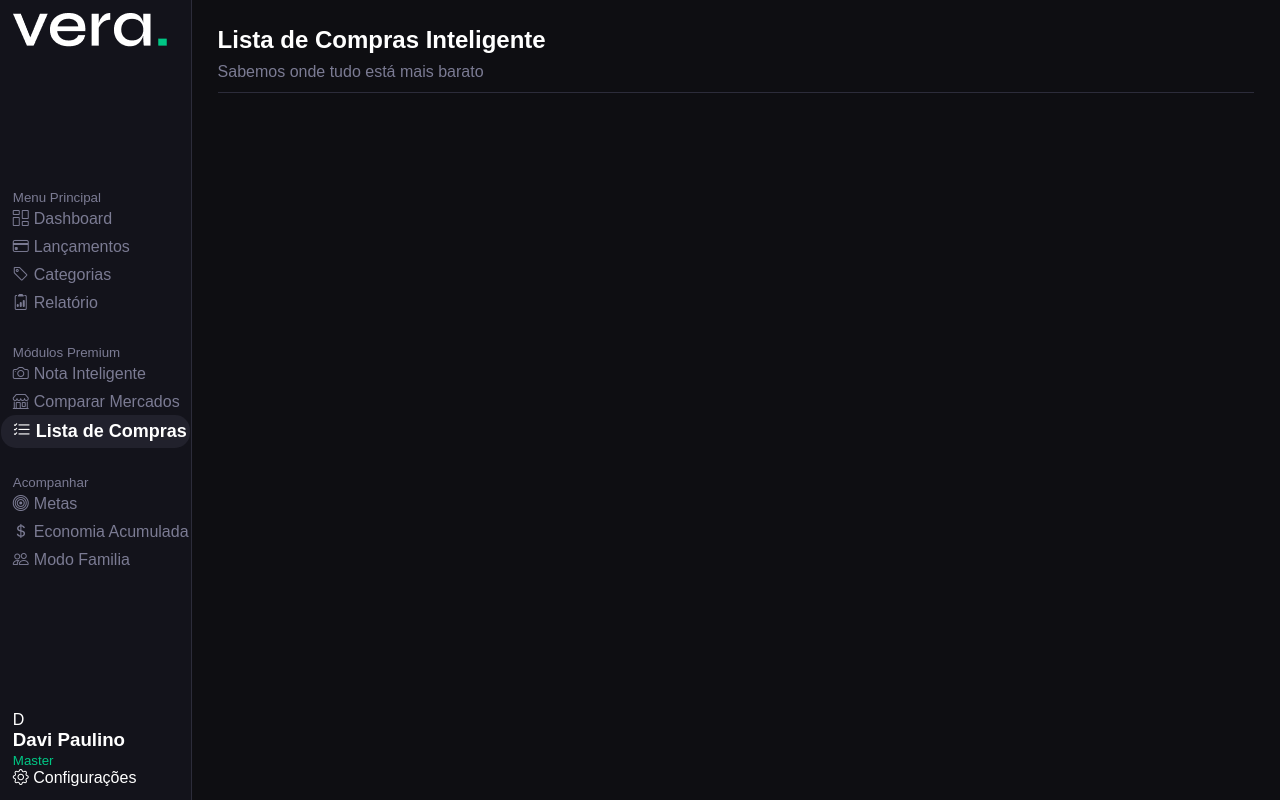
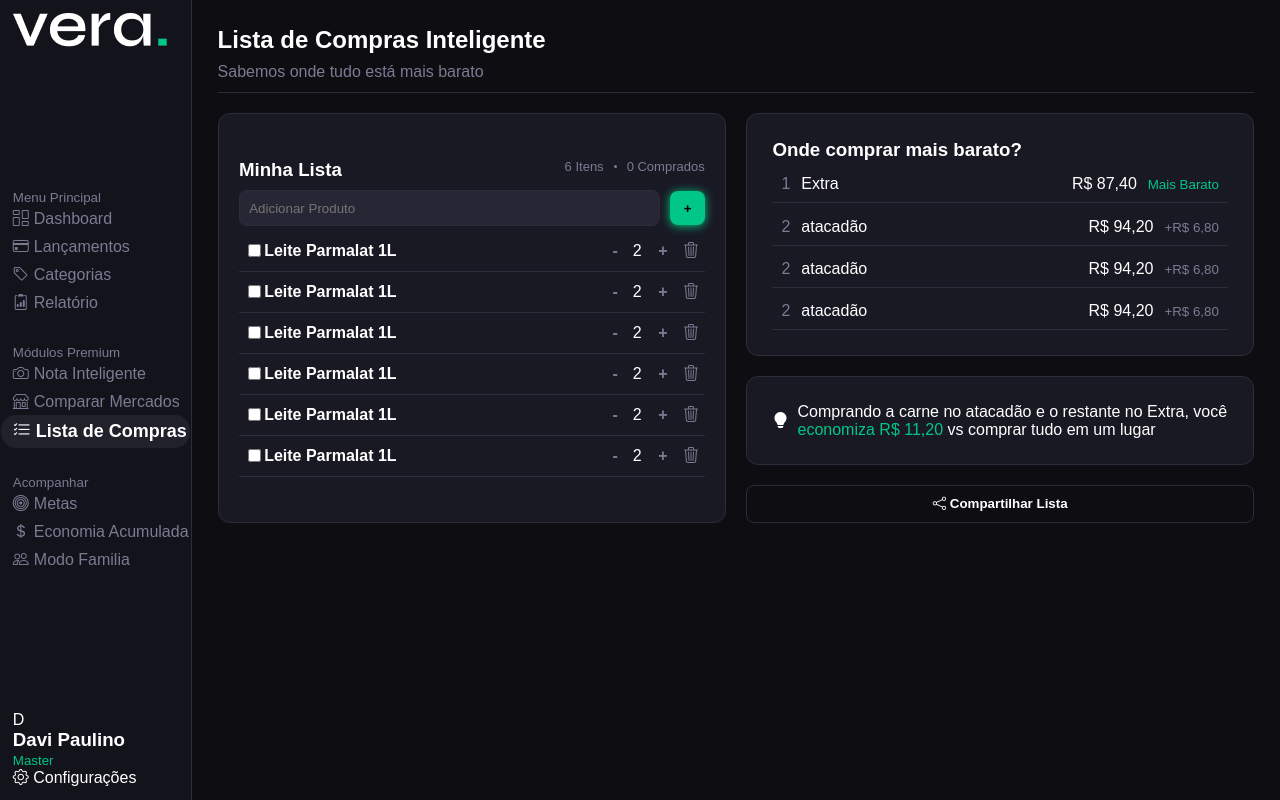
Before and after one commit to Davimpaulino/Vera.Finance, a React (Vite) app in the folder frontend/: page /lista in a window 1280 px wide. Built offline with nearby package versions, Linux system fonts and the light colour scheme.

Commit message:
Lista de Compras

```diff
--- a/frontend/src/Css/Sistema/Lista.css
+++ b/frontend/src/Css/Sistema/Lista.css
@@ -0,0 +1,97 @@
+.sistema .lista{
+    grid-column: 1/5;
+    grid-row: 2/5;
+    display: flex;
+    flex-direction: column;
+    padding: 4%;
+}
+.sistema .lista header{
+    width: 100%;
+    justify-content: space-between;
+    border: none;
+}
+.sistema .lista header div.description{
+    display: flex;
+    justify-content: center;
+    align-items: center;
+    font-size: small;
+}
+.sistema .lista .add{
+    width: 100%;
+    display: flex;
+    justify-content: center;
+    align-items: center;
+}
+.sistema .lista input{
+    width: 100%;
+    margin-right: 2%;
+}
+.sistema .lista .add button{
+    min-width: 0;
+    min-height: 0;
+    padding: 2% 3%;
+}
+.sistema .lista .produtos{
+    width: 100%;
+}
+.sistema .lista .produtos .item{
+    display: flex;
+    justify-content: space-between;
+    align-items: center;
+    width: 100%;
+    border-bottom: var(--border);
+    padding: 2%;
+}
+.sistema .lista .produtos .item .info{
+    display: flex;
+    justify-content: start;
+    align-items: center;
+    text-wrap: nowrap;
+}
+.sistema .lista .produtos .item .actions{
+    display: flex;
+    justify-content: end;
+    align-items: center;
+    gap: 15px;
+}
+.sistema .lista .produtos .item .actions button{
+    font-size: 16px;
+}
+
+.sistema .ranking{
+    grid-column: 5/9;
+    display: flex;
+    flex-direction: column;
+}
+.sistema .ranking .mercado{
+    width: 100%;
+    display: flex;
+    justify-content: space-between;
+    padding: 2%;
+    border-bottom: var(--border);
+}
+.sistema .ranking .mercado .valor,
+.sistema .ranking .mercado .info{
+    width: 50%;
+}
+.sistema .ranking .mercado .valor{
+    text-align: end;
+}
+.sistema .ranking .mercado .info .description{
+    margin-right: 5%;
+}
+.sistema .ranking .mercado .valor .description,
+.sistema .ranking .mercado .valor .txt-primary{
+    margin-left: 5%;
+}
+.sistema .dica{
+    grid-column: 5/9;
+    display: flex;
+    flex-direction: row;
+    gap: 2%;
+    align-items: center;
+}
+.sistema button{
+    grid-column: 5/9;
+    padding: 2%;
+}
--- a/frontend/src/Css/index.css
+++ b/frontend/src/Css/index.css
@@ -49,6 +49,7 @@ input{
   transition: all ease-in-out 0.3s;
   color: white;
   border: var(--border);
+  padding: 2%;
 }
 input:hover,
 input:focus{
@@ -68,6 +69,13 @@ input:focus{
   color: var(--descripition);
 }
 
+button.transp{
+  background-color: transparent;
+  border: none;
+  min-width: 0px;
+  min-height: 0px;
+  color: var(--descripition);
+}
 .btn-secondary{
   background: transparent;
   color: var(--txt-c);
--- a/frontend/src/Sistema/Economia.jsx
+++ b/frontend/src/Sistema/Economia.jsx
@@ -34,7 +34,6 @@ function App() {
                 <small>Acompanhar</small>
                 <ul>
                     <li><Link to='/metas'><i class="bi bi-bullseye"></i> Metas</Link></li>
-                    <li><Link to='/historico'><i class="bi bi-graph-up"></i> Histórico de Perços</Link></li>
                     <li className='active'><Link to='/economia'> <i class="bi bi-currency-dollar"></i> Economia Acumulada</Link></li>
                     <li><Link to='/familia'><i class="bi bi-people"></i> Modo Familia</Link></li>
                 </ul>
--- a/frontend/src/Sistema/Familia.jsx
+++ b/frontend/src/Sistema/Familia.jsx
@@ -34,7 +34,6 @@ function App() {
                 <small>Acompanhar</small>
                 <ul>
                     <li><Link to='/metas'><i class="bi bi-bullseye"></i> Metas</Link></li>
-                    <li><Link to='/historico'><i class="bi bi-graph-up"></i> Histórico de Perços</Link></li>
                     <li><Link to='/economia'><i class="bi bi-currency-dollar"></i> Economia Acumulada</Link></li>
                     <li className='active'><Link><i class="bi bi-people"></i> Modo Familia</Link></li>
                 </ul>
--- a/frontend/src/Sistema/Lista.jsx
+++ b/frontend/src/Sistema/Lista.jsx
@@ -58,6 +58,151 @@ function App() {
                 <p className="description">Sabemos onde tudo está mais barato</p>
             </div>
         </header>
+
+        <div className="lista card">
+            <header>
+                <h3>Minha Lista</h3>
+                <div className="description">
+                    <span>6 Itens</span>
+                    <div className="circle"></div>
+                    <span>0 Comprados</span>
+                </div>
+            </header>
+            <div className="add">
+                    <input type="text" placeholder='Adicionar Produto'/>
+                    <button className="btn-primary">+</button>
+            </div>
+
+            <div className="produtos">
+                <div className="item">
+                    <div className="info">
+                        <input type="checkbox" />
+                        <h4>Leite Parmalat 1L</h4>
+                    </div>
+                   <div className="actions">
+                        <button className="transp">-</button>
+                        <span>2</span>
+                        <button className="transp">+</button>
+                        <button className="transp"><i class="bi bi-trash3"></i></button>
+                   </div>
+                </div>
+                <div className="item">
+                    <div className="info">
+                        <input type="checkbox" />
+                        <h4>Leite Parmalat 1L</h4>
+                    </div>
+                   <div className="actions">
+                        <button className="transp">-</button>
+                        <span>2</span>
+                        <button className="transp">+</button>
+                        <button className="transp"><i class="bi bi-trash3"></i></button>
+                   </div>
+                </div>
+                <div className="item">
+                    <div className="info">
+                        <input type="checkbox" />
+                        <h4>Leite Parmalat 1L</h4>
+                    </div>
+                   <div className="actions">
+                        <button className="transp">-</button>
+                        <span>2</span>
+                        <button className="transp">+</button>
+                        <button className="transp"><i class="bi bi-trash3"></i></button>
+                   </div>
+                </div>
+                <div className="item">
+                    <div className="info">
+                        <input type="checkbox" />
+                        <h4>Leite Parmalat 1L</h4>
+                    </div>
+                   <div className="actions">
+                        <button className="transp">-</button>
+                        <span>2</span>
+                        <button className="transp">+</button>
+                        <button className="transp"><i class="bi bi-trash3"></i></button>
+                   </div>
+                </div>
+                <div className="item">
+                    <div className="info">
+                        <input type="checkbox" />
+                        <h4>Leite Parmalat 1L</h4>
+                    </div>
+                   <div className="actions">
+                        <button className="transp">-</button>
+                        <span>2</span>
+                        <button className="transp">+</button>
+                        <button className="transp"><i class="bi bi-trash3"></i></button>
+                   </div>
+                </div>
+                <div className="item">
+                    <div className="info">
+                        <input type="checkbox" />
+                        <h4>Leite Parmalat 1L</h4>
+                    </div>
+                   <div className="actions">
+                        <button className="transp">-</button>
+                        <span>2</span>
+                        <button className="transp">+</button>
+                        <button className="transp"><i class="bi bi-trash3"></i></button>
+                   </div>
+                </div>
+            </div>
+        </div>
+
+        <div className="card ranking">
+            <h3>Onde comprar mais barato?</h3>
+            <div className="mercado">
+                <div className="info">
+                    <span className='description'>1</span>
+                    <span>Extra</span>
+                </div>
+                <div className="valor">
+                    <span>R$ 87,40</span>
+                    <span className="txt-primary"><small>Mais Barato</small></span>
+                </div>
+            </div>
+            <div className="mercado">
+                <div className="info">
+                    <span className='description'>2</span>
+                    <span>atacadão</span>
+                </div>
+                <div className="valor">
+                    <span>R$ 94,20</span>
+                    <span className="description"><small>+R$ 6,80</small></span>
+                </div>
+            </div>
+            <div className="mercado">
+                <div className="info">
+                    <span className='description'>2</span>
+                    <span>atacadão</span>
+                </div>
+                <div className="valor">
+                    <span>R$ 94,20</span>
+                    <span className="description"><small>+R$ 6,80</small></span>
+                </div>
+            </div>
+                <div className="mercado">
+                    <div className="info">
+                        <span className='description'>2</span>
+                        <span>atacadão</span>
+                    </div>
+                    <div className="valor">
+                        <span>R$ 94,20</span>
+                        <span className="description"><small>+R$ 6,80</small></span>
+                    </div>
+                </div>
+        </div>
+
+        <div className="dica card">
+            <i class="bi bi-lightbulb-fill"></i>
+            <p>
+                <span>Comprando a carne no atacadão e o restante no Extra, você </span>
+                <span className="txt-primary">economiza R$ 11,20 </span>
+                <span>vs comprar tudo em um lugar</span>
+            </p>
+        </div>
+
+        <button className="btn-secondary"><i class="bi bi-share"></i> Compartilhar Lista</button>
     </div>
     </>
   )
```
